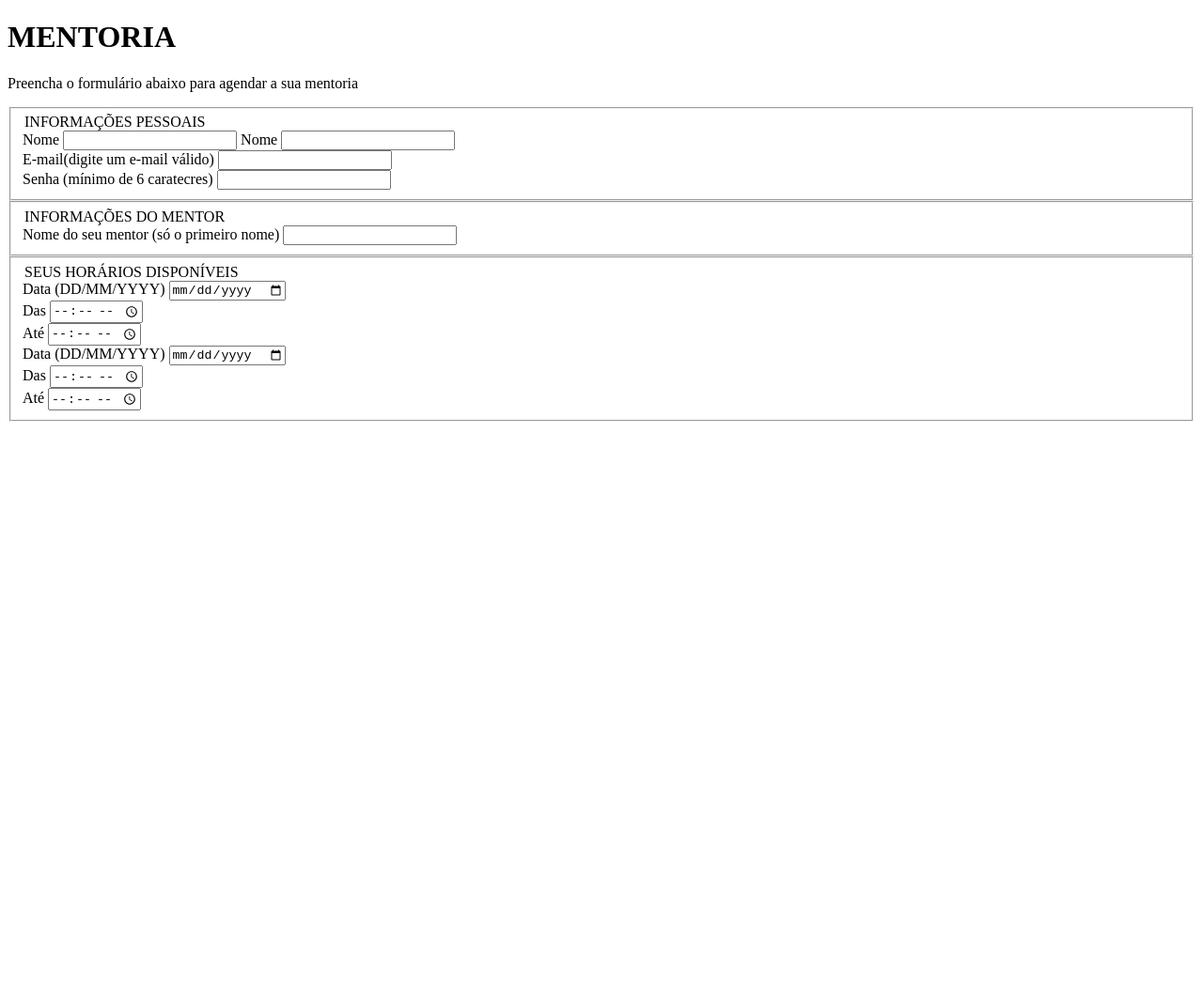
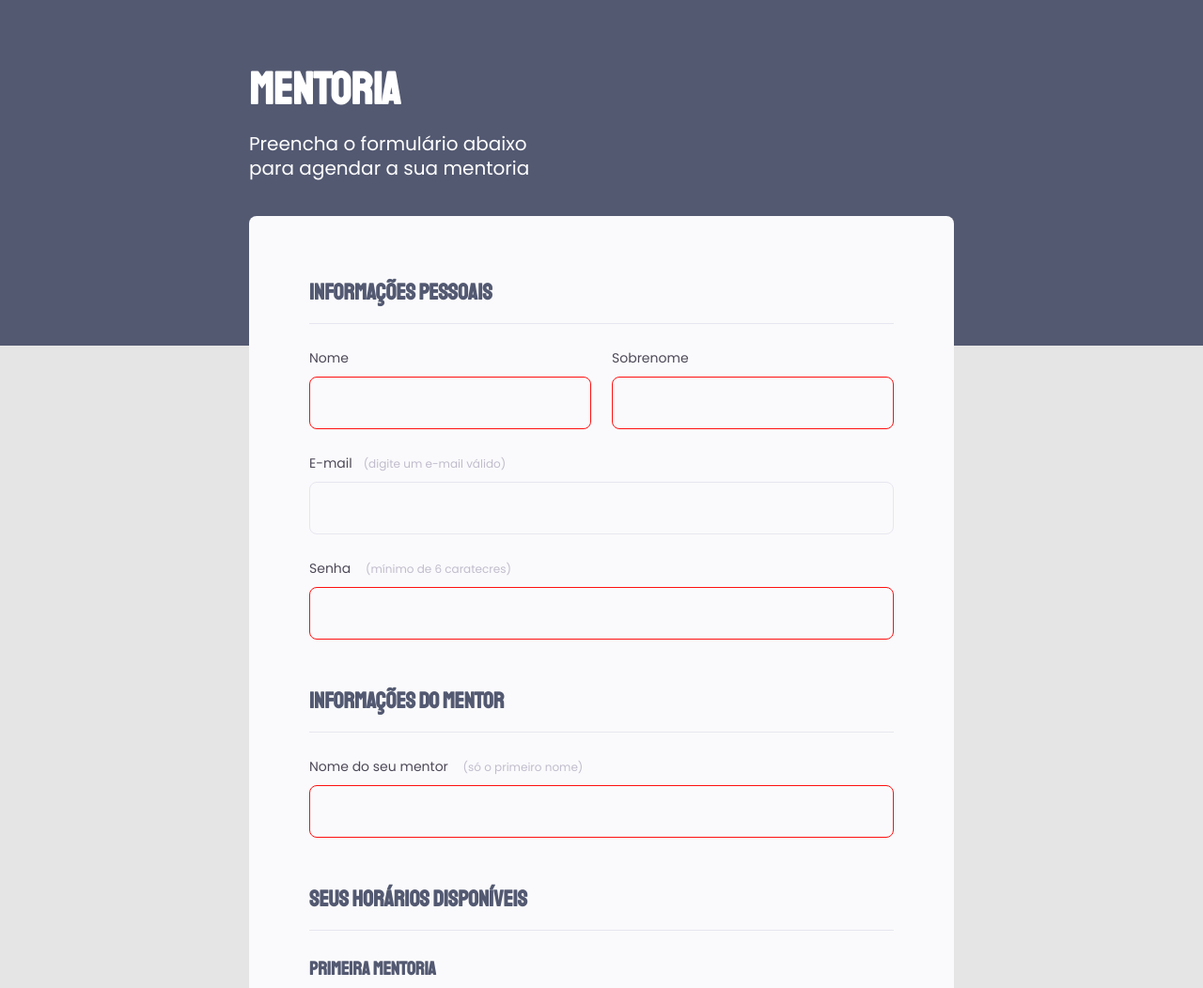
Before and after one commit to eziolemes/formulario-mentoria, a plain HTML site: page index.html in a window 1280 px wide. Shown: the top 1052 px of the page at 94% size. Before the commit the page ends 800 px from the top, so only its background shows below. Drawn offline with Linux system fonts and the light colour scheme.

Commit message:
finaliza formulario

```diff
--- a/index.html
+++ b/index.html
@@ -1,11 +1,14 @@
 <!DOCTYPE html>
 <html lang="en">
   <head>
+    <link rel="preconnect" href="https://fonts.googleapis.com">
+    <link rel="preconnect" href="https://fonts.gstatic.com" crossorigin>
     <meta charset="UTF-8">
     <meta name="viewport" content="width=device-width, initial-scale=1.0">
     <title>Mentoria</title>
 
     <link rel="stylesheet" href="style.css">
+    <link href="https://fonts.googleapis.com/css2?family=Poppins:ital,wght@0,100;0,200;0,300;0,400;0,500;0,600;0,700;0,800;0,900;1,100;1,200;1,300;1,400;1,500;1,600;1,700;1,800;1,900&family=Staatliches&display=swap" rel="stylesheet">
   </head>
   <body>
     <div class="page">
@@ -15,16 +18,24 @@
       </header>
       <form id="my-form">
         <fieldset>
+
           <div class="fieldset-wrapper">
             <legend>INFORMAÇÕES PESSOAIS</legend>
 
-            <div class="input-wrapper">
-              <label for="first-name">Nome</label>
-              <input type="text" id="first-name" required minlength="3" />
+            <div class="col-2">
 
-              <label for="last-name">Nome</label>
-              <input type="text" id="last-name" required minlength="3" />
+              <div class="input-wrapper">
+                <label for="first-name">Nome</label>
+                <input type="text" id="first-name" required minlength="3" />
+              </div>
+
+              <div class="input-wrapper">
+                <label for="last-name">Sobrenome</label>
+                <input type="text" id="last-name" required minlength="3" />
+              </div>
+
             </div>
+
             <div class="input-wrapper">
               <label for="email">E-mail<span>(digite um e-mail válido)</span></label>
               <input type="email" id="email" />
@@ -34,6 +45,7 @@
               <input type="password" id="password" required minlength="8" />
             </div>
           </div>
+
         </fieldset>
 
 
@@ -60,6 +72,7 @@
           <div class="fieldset-wrapper">
             <legend>SEUS HORÁRIOS DISPONÍVEIS</legend>
 
+            <legend class="legend">PRIMEIRA MENTORIA</legend>
             <div class="col-3">
               <div class="input-wrapper">
                 <label for="date">Data <span>(DD/MM/YYYY)</span></label>
@@ -78,6 +91,7 @@
 
             </div>
 
+            <legend class="legend">PRIMEIRA MENTORIA</legend>
             <div class="col-3">
               <div class="input-wrapper">
                 <label for="date">Data <span>(DD/MM/YYYY)</span></label>
@@ -99,6 +113,10 @@
           </div>
         </fieldset>
       </form>
+      <footer>
+        <!-- <input form="my-form" class="button" type="submit" value="Salvar evento"> -->
+        <button form="my-form" class="button">SALVAR</button>
+      </footer>
     </div>
   </body>
 </html>
--- a/style.css
+++ b/style.css
@@ -0,0 +1,188 @@
+* {
+  margin: 0;
+  padding: 0;
+  box-sizing: border-box;
+}
+
+body, input, select, textarea {
+  font-family: 'Poppins', sans-serif;
+}
+
+body {
+  background: #E5E5E5;
+}
+
+body::before {
+  content: '';
+  width: 100%;
+  height: 368px;
+
+  position: absolute;
+  top: 0;
+  left: 0;
+  z-index: -1;
+  background: #535971;
+}
+
+.page {
+  width: 750px;
+  margin: auto;
+}
+
+header {
+  width: 319px;
+  margin-top: 74px;
+}
+
+header h1 {
+  font-family: 'Staatliches', sans-serif;
+  font-weight: bold;
+  font-size: 48px;
+  line-height: 42px;
+  color: white;
+
+  margin-bottom: 24px;
+}
+
+header p {
+  font-size: 20px;
+  line-height: 26px;
+
+  color: white;
+}
+
+form {
+  margin-top: 38px;
+  background-color: #FAFAFC;
+  border-radius: 8px 8px 0 0;
+  min-height: 300px;
+  padding: 64px;
+
+  display: flex;
+  flex-direction: column;
+  gap: 48px;
+}
+
+fieldset {
+  border: none;
+}
+
+.fieldset-wrapper {
+  display: flex;
+  flex-direction: column;
+  gap: 24px;
+}
+
+fieldset legend {
+  font-family: 'Staatliches', sans-serif;
+  font-weight: 600;
+  font-size: 24px;
+  line-height: 34px;
+  color: #535971;
+
+  width: 100%;
+  border-bottom: 1px solid #E6E6F0;
+  padding-bottom: 16px;
+}
+
+.legend {
+  font-size: 20px;
+  border: none;
+  padding: 0;
+}
+
+.input-wrapper {
+  display: flex;
+  flex-direction: column;
+  }
+
+.input-wrapper label {
+  font-size: 14px;
+  line-height: 24px;
+  color: #4E4958;
+
+  margin-bottom: 8px;
+}
+
+.input-wrapper label span {
+  margin-left: 12px;
+
+  font-size: 12px;
+  line-height: 20px;
+
+  color: #C1BCCC;
+}
+
+.input-wrapper label span:hover {
+  color: #6c6a71;
+}
+
+.input-wrapper input {
+  background: #FAFAFC;
+
+  border: 1px solid #E6E6F0;
+  border-radius: 8px;
+
+  height: 56px;
+  padding: 0 24px;
+
+  font-size: 16px;
+  line-height: 26px;
+
+  color: #E6E6F0;
+}
+
+.col-2 {
+  display: flex;
+  gap: 22px;
+}
+
+.col-2 > div {
+  width: 300px;
+}
+
+.col-3 {
+  display: flex;
+  gap: 20px;
+
+}
+
+.col-3 > div:nth-child(1) { /* Primeiro nível da div, no filho número 1 */
+  width: 100%;
+}
+
+footer {
+  background: #535971;
+
+  height: 136px;
+
+  display: flex;
+  flex-direction: column;
+
+  padding: 40px 64px;
+  margin-bottom: 100px;
+
+  border-radius: 0 0 8px 8px;
+}
+
+footer .button {
+  height: 56px;
+  background: #FF5374;
+  border: 0;
+  border-radius: 8px;
+
+  font-family: 'Staatliches', sans-serif;
+  font-weight: 608;
+  font-size: 20px;
+  line-height: 26px;
+
+  color: #FFFFFF;
+}
+
+footer .button:hover {
+  background: #08a04c;
+}
+
+input:invalid {
+  border: 1px solid #ff1010;
+}
```
